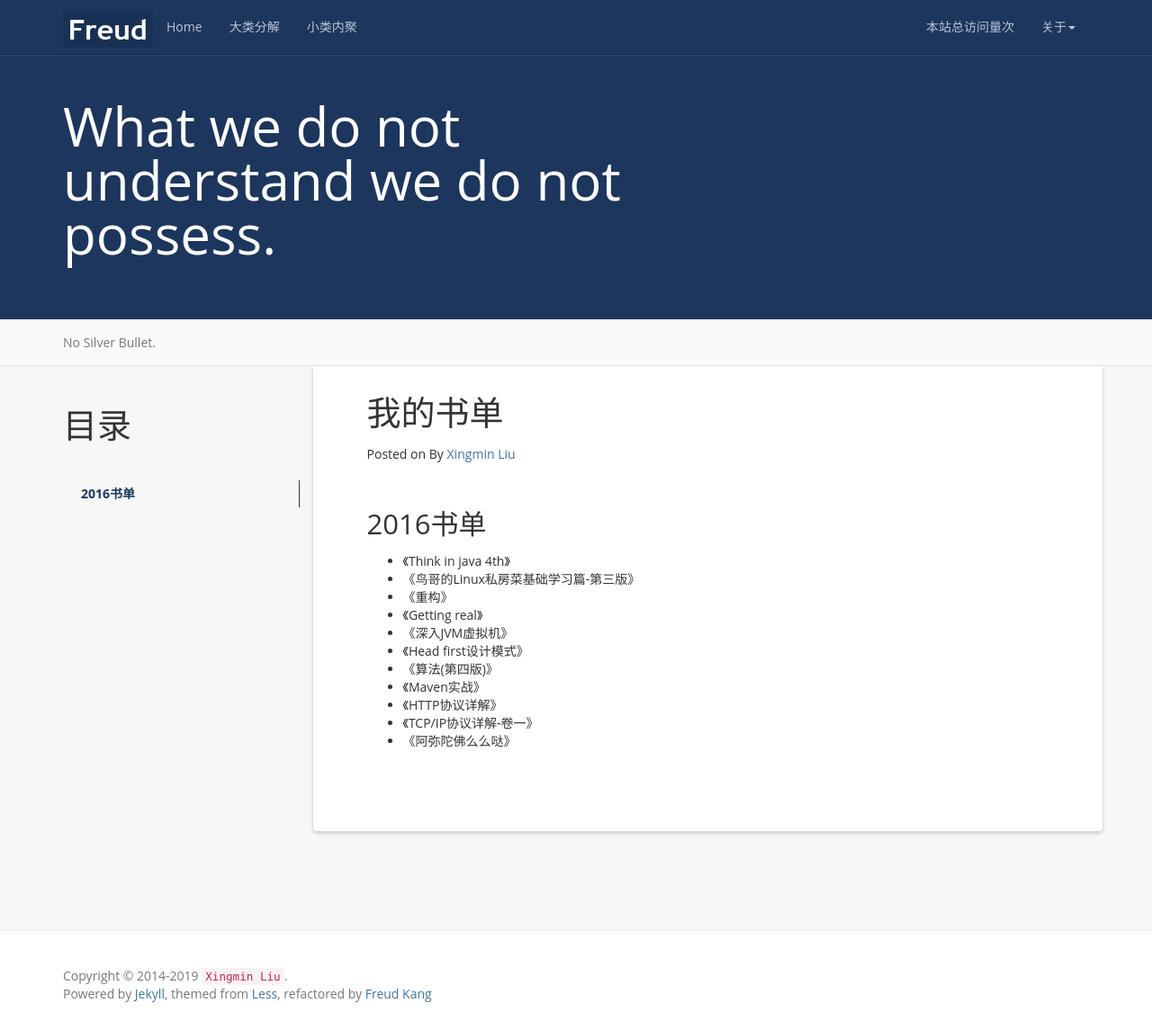
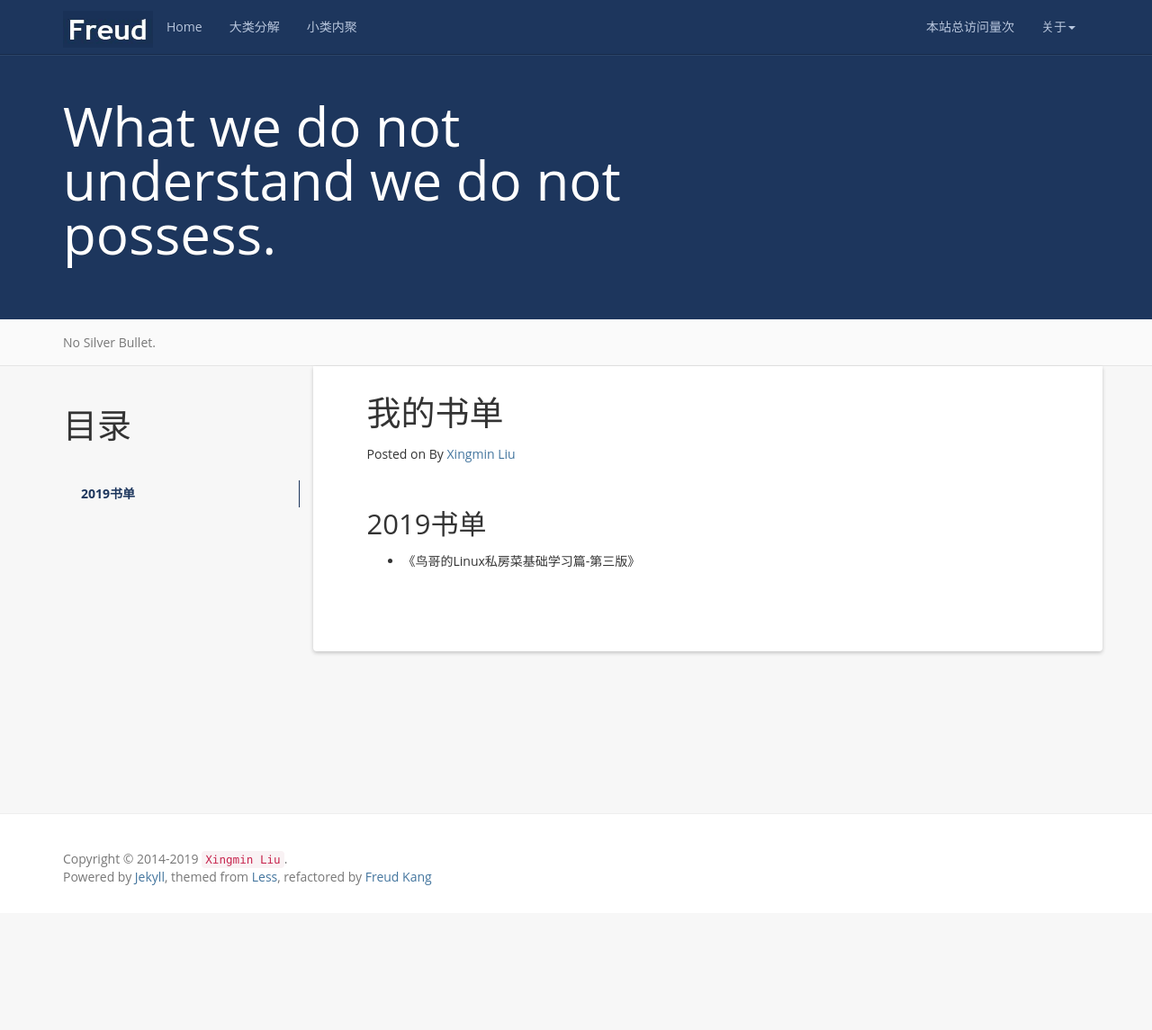
Before and after one commit to liuxm0239/XY_blog, a Jekyll site: the page built from books.md, in a window 1280 px wide and 1145 px high. Shown: the whole window at 90% size. Built offline with Jekyll 4.4.1, drawn with Linux system fonts in a browser that asks for light colours; nearby versions of some CDN libraries; a script that is not in the unit is left out; comment, search, counter and statistics services are not loaded.

```diff
--- a/books.md
+++ b/books.md
@@ -8,17 +8,7 @@ permalink: /books/
 {:toc}
 
 
-2016书单
+2019书单
 -----------------------------------------------------------------
 
-+ 《Think in java 4th》
 + 《鸟哥的Linux私房菜基础学习篇-第三版》
-+ 《重构》
-+ 《Getting real》
-+ 《深入JVM虚拟机》
-+ 《Head first设计模式》
-+ 《算法(第四版)》
-+ 《Maven实战》
-+ 《HTTP协议详解》
-+ 《TCP/IP协议详解-卷一》
-+ 《阿弥陀佛么么哒》
```
Also changed, not shown: _posts/2014-12-20-I-ve-Interviewed-100s-of-Candidates-and-the-Ones-I-Hire-Always-Do-This.markdown (deleted, +0 -45 lines), _posts/2017-06-08-change-the-comment-provider-to-yuntentie.md (deleted, +0 -68 lines), _posts/2017-07-24-abandon-the-comment-feature.md (deleted, +0 -36 lines), 1 other file.
